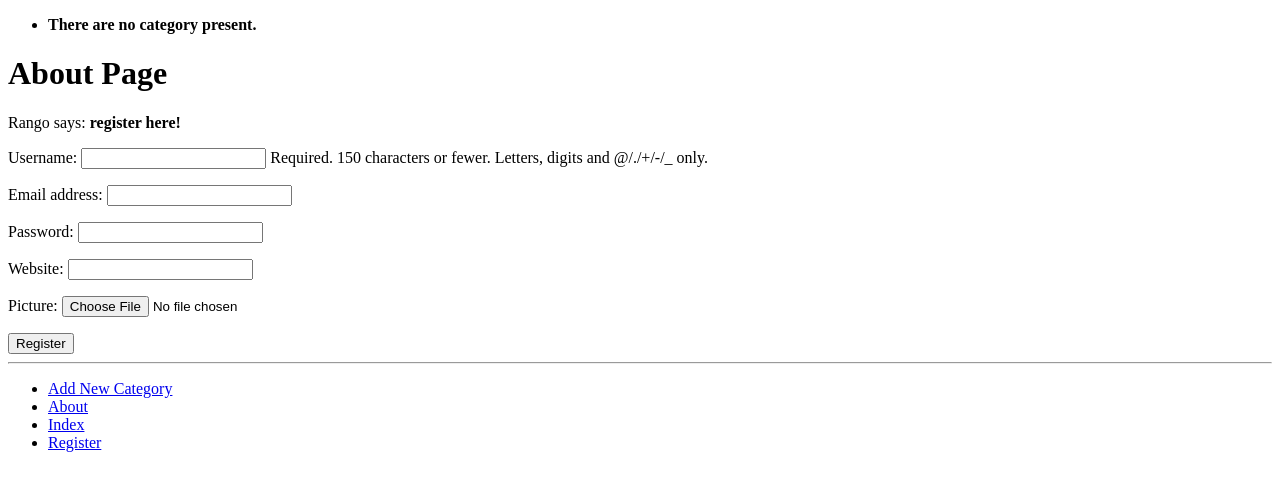
After one commit to linxinzhe/Django-linxinzhe_com, a Django app: page /rango/register/ in a window 1280 px wide. The commit adds this page. Shown: the top 491 px of the page. Run offline with Django 3.2, Linux system fonts and the light colour scheme; data that the repository does not hold is empty.

Commit message:
feature(rango): Creating a User Registration View and Template

```diff
--- a/rango/admin.py
+++ b/rango/admin.py
@@ -1,7 +1,7 @@
 # Register your models here.
 from django.contrib import admin
 
-from rango.models import Category, Page
+from rango.models import Category, Page, UserProfile
 
 
 class PageAdmin(admin.ModelAdmin):
@@ -14,3 +14,4 @@ class CategoryAdmin(admin.ModelAdmin):
 
 admin.site.register(Category, CategoryAdmin)
 admin.site.register(Page, PageAdmin)
+admin.site.register(UserProfile)
--- a/rango/forms.py
+++ b/rango/forms.py
@@ -1,6 +1,7 @@
 from django import forms
+from django.contrib.auth.models import User
 
-from rango.models import Category, Page
+from rango.models import Category, Page, UserProfile
 
 
 class CategoryForm(forms.ModelForm):
@@ -30,3 +31,17 @@ class PageForm(forms.ModelForm):
             url = "http://" + url
             cleaned_data["url"] = url
         return cleaned_data
+
+
+class UserForm(forms.ModelForm):
+    password = forms.CharField(widget=forms.PasswordInput())
+
+    class Meta:
+        model = User
+        fields = ("username", "email", "password")
+
+
+class UserProfileForm(forms.ModelForm):
+    class Meta:
+        model = UserProfile
+        fields = ("website", "picture")
--- a/rango/models.py
+++ b/rango/models.py
@@ -1,4 +1,5 @@
 # Create your models here.
+from django.contrib.auth.models import User
 from django.db import models
 from django.template.defaultfilters import slugify
 
@@ -30,3 +31,12 @@ class Page(models.Model):
 
     def __str__(self):
         return self.title
+
+
+class UserProfile(models.Model):
+    user = models.OneToOneField(User)
+    website = models.URLField(blank=True)
+    picture = models.ImageField(upload_to="profile_images", blank=True)
+
+    def __str__(self):
+        return self.user.username
--- a/rango/templates/rango/base.html
+++ b/rango/templates/rango/base.html
@@ -24,6 +24,7 @@
     <li><a href="{% url "rango:add_category" %}">Add New Category</a></li>
     <li><a href="{% url "rango:about" %}">About</a></li>
     <li><a href="{% url "rango:index" %}">Index</a></li>
+    <li><a href="{% url "rango:register" %}">Register</a></li>
   </ul>
 </div>
 </body>
--- /dev/null
+++ b/rango/templates/rango/register.html
@@ -0,0 +1,20 @@
+{% extends "rango/base.html" %}
+{% load staticfiles %}
+{% block title_block %}
+  Register
+{% endblock %}
+{% block body_block %}
+  <h1>About Page</h1>
+  {% if registered %}
+    Rango says: <strong>thank you for registering!</strong>
+    <a href="{% url "rango:index" %}">Return to the homepage.</a><br/>
+  {% else %}
+    Rango says: <strong>register here!</strong><br/>
+    <form id="user_form" method="post" action="{% url "rango:register" %}" enctype="multipart/form-data">
+      {% csrf_token %}
+      {{ user_form.as_p }}
+      {{ profile_form.as_p }}
+      <input type="submit" name="submit" value="Register"/>
+    </form>
+  {% endif %}
+{% endblock %}
--- a/rango/urls.py
+++ b/rango/urls.py
@@ -10,4 +10,5 @@ urlpatterns = [
     url(r'^add_category/$', rango.views.add_category, name='add_category'),
     url(r'^category/(?P<category_name_slug>[\w\-]+)/$', rango.views.show_category, name='category'),
     url(r'^category/(?P<category_name_slug>[\w\-]+)/add_page/$', rango.views.add_page, name='add_page'),
+    url(r'^register/$', rango.views.register, name='register'),
 ]
--- a/rango/views.py
+++ b/rango/views.py
@@ -1,6 +1,7 @@
 from django.shortcuts import render, HttpResponseRedirect, reverse
 
 from rango.forms import CategoryForm, PageForm
+from rango.forms import UserForm, UserProfileForm
 from rango.models import Category, Page
 
 
@@ -62,3 +63,31 @@ def add_page(request, category_name_slug):
             print(form.errors)
     context_dict = {"form": form, "category": category}
     return render(request, "rango/add_page.html", context_dict)
+
+
+def register(request):
+    registered = False
+    if request.method == "POST":
+        user_form = UserForm(data=request.POST)
+        profile_form = UserProfileForm(data=request.POST)
+
+        if user_form.is_valid() and profile_form.is_valid():
+            user = user_form.save()
+            user.set_password(user.password)
+            user.save()
+
+            profile = profile_form.save(commit=False)
+            profile.user = user
+
+            if "picture" in request.FILES:
+                profile.picture = request.FILES["picture"]
+
+            profile.save()
+            registered = True
+        else:
+            print(user_form.errors, profile_form.errors)
+    else:
+        user_form = UserForm()
+        profile_form = UserProfileForm()
+    return render(request, "rango/register.html",
+                  {"user_form": user_form, "profile_form": profile_form, "registered": registered})
--- a/requirements.txt
+++ b/requirements.txt
@@ -2,3 +2,4 @@ Django==1.10
 gunicorn==19.6.0
 psycopg2==2.6.2
 pytz==2016.6.1
+Pillow==3.3.0
```
Also changed, not shown: rango/migrations/0002_userprofile.py (added).
